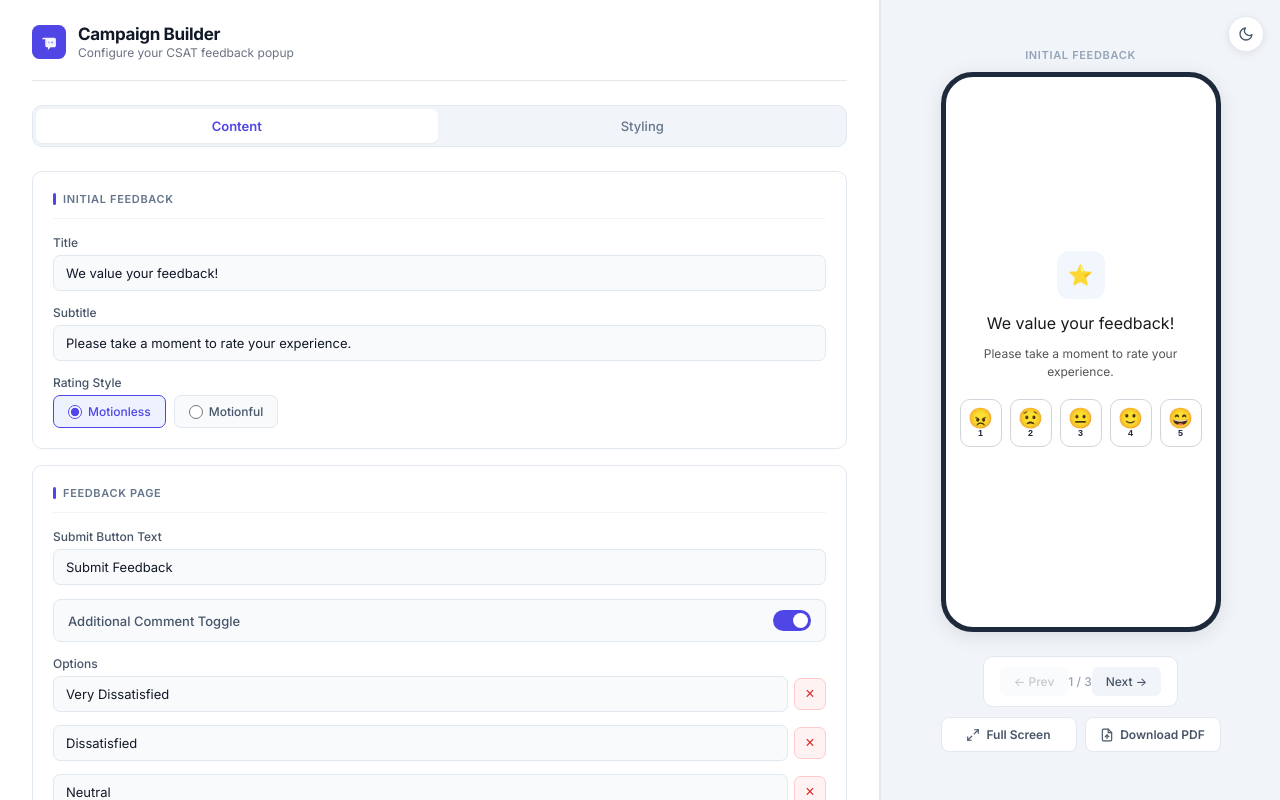
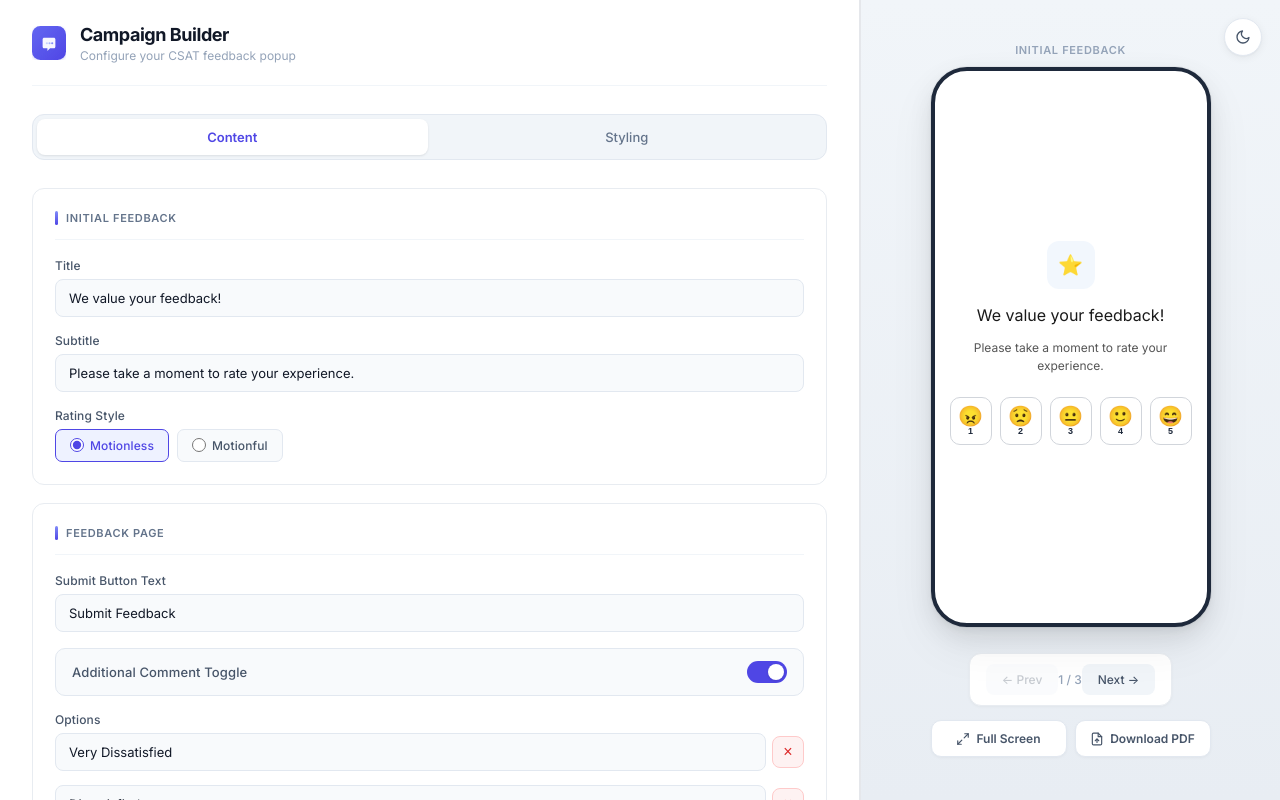
Before and after one commit to jprem97/Campaign_Builder_97, a React (Vite) app: page /builder in a window 1280 px wide. Built offline with nearby package versions, Linux system fonts and the light colour scheme.

Commit message:
style: upgrade logo, favicon, and polish entire UI for professional look

```diff
--- a/src/App.css
+++ b/src/App.css
@@ -39,7 +39,7 @@ body {
 }
 
 .left-panel::-webkit-scrollbar {
-  width: 4px;
+  width: 5px;
 }
 
 .left-panel::-webkit-scrollbar-track {
@@ -48,19 +48,23 @@ body {
 
 .left-panel::-webkit-scrollbar-thumb {
   background: #d1d5db;
-  border-radius: 2px;
+  border-radius: 10px;
+}
+
+.left-panel::-webkit-scrollbar-thumb:hover {
+  background: #b0b8c4;
 }
 
 .right-panel {
-  width: 400px;
-  min-width: 400px;
+  width: 420px;
+  min-width: 420px;
   display: flex;
   flex-direction: column;
   align-items: center;
   justify-content: center;
-  padding: 28px;
+  padding: 32px;
   overflow-y: auto;
-  background: #f1f5f9;
+  background: linear-gradient(180deg, #f1f5f9 0%, #e8edf3 100%);
   border-left: 1px solid #e5e7eb;
 }
 
@@ -69,21 +73,22 @@ body {
 .app-header {
   display: flex;
   align-items: center;
-  gap: 12px;
-  margin-bottom: 24px;
-  padding-bottom: 20px;
-  border-bottom: 1px solid #e5e7eb;
+  gap: 14px;
+  margin-bottom: 28px;
+  padding-bottom: 22px;
+  border-bottom: 1px solid #f1f5f9;
 }
 
 .header-brand {
   display: flex;
   align-items: center;
   cursor: pointer;
-  transition: opacity 0.15s ease;
+  transition: transform 0.15s ease, opacity 0.15s ease;
 }
 
 .header-brand:hover {
-  opacity: 0.75;
+  opacity: 0.8;
+  transform: scale(1.03);
 }
 
 .title-group {
@@ -92,17 +97,18 @@ body {
 }
 
 .title-group h1 {
-  font-size: 17px;
+  font-size: 18px;
   font-weight: 700;
   color: #111827;
-  letter-spacing: -0.02em;
+  letter-spacing: -0.025em;
   line-height: 1.2;
 }
 
 .title-group p {
   font-size: 12px;
-  color: #6b7280;
-  margin-top: 1px;
+  color: #94a3b8;
+  margin-top: 2px;
+  font-weight: 400;
 }
 
 /* ── Tabs ───────────────────────────────────────── */
@@ -110,10 +116,10 @@ body {
 .tabs {
   display: flex;
   gap: 4px;
-  margin-bottom: 24px;
-  padding: 3px;
+  margin-bottom: 28px;
+  padding: 4px;
   background: #f1f5f9;
-  border-radius: 10px;
+  border-radius: 12px;
   border: 1px solid #e2e8f0;
 }
 
@@ -123,39 +129,39 @@ body {
   align-items: center;
   justify-content: center;
   gap: 6px;
-  padding: 9px 16px;
+  padding: 10px 16px;
   font-size: 13px;
   font-weight: 500;
   color: #64748b;
   background: transparent;
   border: none;
-  border-radius: 7px;
+  border-radius: 8px;
   cursor: pointer;
-  transition: all 0.15s ease;
+  transition: all 0.2s ease;
   font-family: inherit;
 }
 
 .tabs button:hover {
   color: #475569;
-  background: rgba(255, 255, 255, 0.7);
+  background: rgba(255, 255, 255, 0.6);
 }
 
 .tabs button.active {
   color: #4f46e5;
   background: #ffffff;
   font-weight: 600;
-  box-shadow: 0 1px 2px rgba(0, 0, 0, 0.05);
+  box-shadow: 0 1px 3px rgba(0, 0, 0, 0.06), 0 1px 2px rgba(0, 0, 0, 0.04);
 }
 
 /* ── Section Cards ──────────────────────────────── */
 
 .section {
   background: #ffffff;
-  border: 1px solid #e2e8f0;
-  border-radius: 10px;
-  padding: 20px;
-  margin-bottom: 16px;
-  transition: border-color 0.15s ease;
+  border: 1px solid #e8ecf1;
+  border-radius: 12px;
+  padding: 22px;
+  margin-bottom: 18px;
+  transition: border-color 0.2s ease, box-shadow 0.2s ease;
 }
 
 .section:last-child {
@@ -163,7 +169,8 @@ body {
 }
 
 .section:hover {
-  border-color: #cbd5e1;
+  border-color: #d5dbe4;
+  box-shadow: 0 2px 8px rgba(0, 0, 0, 0.03);
 }
 
 .section h3 {
@@ -172,19 +179,19 @@ body {
   color: #64748b;
   text-transform: uppercase;
   letter-spacing: 0.06em;
-  margin-bottom: 16px;
-  padding-bottom: 12px;
+  margin-bottom: 18px;
+  padding-bottom: 14px;
   border-bottom: 1px solid #f1f5f9;
   display: flex;
   align-items: center;
-  gap: 7px;
+  gap: 8px;
 }
 
 .section h3::before {
   content: '';
   width: 3px;
-  height: 12px;
-  background: #4f46e5;
+  height: 14px;
+  background: linear-gradient(180deg, #818cf8, #4f46e5);
   border-radius: 2px;
   flex-shrink: 0;
 }
@@ -194,8 +201,8 @@ body {
 .form-group {
   display: flex;
   flex-direction: column;
-  gap: 5px;
-  margin-bottom: 14px;
+  gap: 6px;
+  margin-bottom: 16px;
 }
 
 .form-group:last-child {
@@ -206,28 +213,29 @@ body {
   font-size: 12px;
   font-weight: 500;
   color: #475569;
+  letter-spacing: 0.01em;
 }
 
 .form-group input[type="text"],
 .form-group input[type="number"],
 .form-group textarea {
   width: 100%;
-  padding: 9px 12px;
+  padding: 10px 13px;
   font-size: 13px;
   font-family: inherit;
   color: #111827;
   background: #f8fafc;
   border: 1px solid #e2e8f0;
-  border-radius: 7px;
+  border-radius: 8px;
   outline: none;
-  transition: border-color 0.15s ease, box-shadow 0.15s ease;
+  transition: border-color 0.2s ease, box-shadow 0.2s ease, background 0.2s ease;
 }
 
 .form-group input[type="text"]:focus,
 .form-group input[type="number"]:focus,
 .form-group textarea:focus {
-  border-color: #4f46e5;
-  box-shadow: 0 0 0 3px rgba(79, 70, 229, 0.06);
+  border-color: #818cf8;
+  box-shadow: 0 0 0 3px rgba(129, 140, 248, 0.1);
   background: #ffffff;
 }
 
@@ -247,15 +255,16 @@ body {
   flex-direction: row;
   align-items: center;
   justify-content: space-between;
-  padding: 10px 14px;
+  padding: 12px 16px;
   background: #f8fafc;
   border: 1px solid #e2e8f0;
-  border-radius: 8px;
-  transition: background 0.15s ease;
+  border-radius: 10px;
+  transition: background 0.2s ease, border-color 0.2s ease;
 }
 
 .form-group.toggle:hover {
   background: #f1f5f9;
+  border-color: #d5dbe4;
 }
 
 .form-group.toggle label {
@@ -264,15 +273,15 @@ body {
 }
 
 .form-group.toggle input[type="checkbox"] {
-  width: 38px;
-  height: 21px;
+  width: 40px;
+  height: 22px;
   appearance: none;
   -webkit-appearance: none;
   background: #cbd5e1;
-  border-radius: 11px;
+  border-radius: 12px;
   cursor: pointer;
   position: relative;
-  transition: background 0.2s ease;
+  transition: background 0.25s ease;
   flex-shrink: 0;
 }
 
@@ -281,12 +290,12 @@ body {
   position: absolute;
   top: 3px;
   left: 3px;
-  width: 15px;
-  height: 15px;
+  width: 16px;
+  height: 16px;
   background: #ffffff;
   border-radius: 50%;
-  transition: transform 0.2s ease;
-  box-shadow: 0 1px 2px rgba(0, 0, 0, 0.1);
+  transition: transform 0.25s ease;
+  box-shadow: 0 1px 3px rgba(0, 0, 0, 0.12);
 }
 
 .form-group.toggle input[type="checkbox"]:checked {
@@ -294,20 +303,25 @@ body {
 }
 
 .form-group.toggle input[type="checkbox"]:checked::before {
-  transform: translateX(17px);
+  transform: translateX(18px);
 }
 
 /* ── Color Picker ───────────────────────────────── */
 
 .form-group input[type="color"] {
-  width: 36px;
-  height: 36px;
+  width: 38px;
+  height: 38px;
   padding: 3px;
-  border: 1px solid #e2e8f0;
-  border-radius: 7px;
+  border: 1.5px solid #e2e8f0;
+  border-radius: 8px;
   cursor: pointer;
   background: none;
   flex-shrink: 0;
+  transition: border-color 0.2s ease;
+}
+
+.form-group input[type="color"]:hover {
+  border-color: #cbd5e1;
 }
 
 .form-group input[type="color"]::-webkit-color-swatch-wrapper {
@@ -316,34 +330,34 @@ body {
 
 .form-group input[type="color"]::-webkit-color-swatch {
   border: none;
-  border-radius: 4px;
+  border-radius: 5px;
 }
 
 /* ── File Upload ────────────────────────────────── */
 
 .form-group input[type="file"] {
   width: 100%;
-  padding: 10px 12px;
+  padding: 10px 13px;
   font-size: 12px;
   font-family: inherit;
   color: #64748b;
   background: #f8fafc;
-  border: 1px dashed #cbd5e1;
+  border: 1.5px dashed #d1d5db;
   border-radius: 8px;
   cursor: pointer;
   outline: none;
-  transition: border-color 0.15s ease, background 0.15s ease;
+  transition: border-color 0.2s ease, background 0.2s ease;
 }
 
 .form-group input[type="file"]:hover {
-  border-color: #4f46e5;
+  border-color: #818cf8;
   background: #eef2ff;
 }
 
 .form-group input[type="file"]:focus {
-  border-color: #4f46e5;
+  border-color: #818cf8;
   border-style: solid;
-  box-shadow: 0 0 0 3px rgba(79, 70, 229, 0.06);
+  box-shadow: 0 0 0 3px rgba(129, 140, 248, 0.08);
 }
 
 /* ── Color Inputs ───────────────────────────────── */
@@ -356,7 +370,7 @@ body {
 
 .color-inputs input[type="text"] {
   width: 96px;
-  padding: 6px 10px;
+  padding: 7px 10px;
   font-size: 12px;
   font-family: 'SF Mono', 'Fira Code', monospace;
 }
@@ -380,20 +394,21 @@ body {
   display: inline-flex;
   align-items: center;
   gap: 5px;
-  padding: 8px 14px;
+  padding: 9px 16px;
   font-size: 12px;
   font-weight: 500;
   font-family: inherit;
   color: #4f46e5;
   background: #eef2ff;
   border: 1px solid #c7d2fe;
-  border-radius: 7px;
+  border-radius: 8px;
   cursor: pointer;
-  transition: background 0.15s ease;
+  transition: all 0.2s ease;
 }
 
 .add-btn:hover {
   background: #e0e7ff;
+  border-color: #a5b4fc;
 }
 
 .delete-btn {
@@ -407,14 +422,15 @@ body {
   color: #dc2626;
   background: #fef2f2;
   border: 1px solid #fecaca;
-  border-radius: 7px;
+  border-radius: 8px;
   cursor: pointer;
   flex-shrink: 0;
-  transition: background 0.15s ease;
+  transition: all 0.2s ease;
 }
 
 .delete-btn:hover {
   background: #fee2e2;
+  border-color: #f87171;
 }
 
 /* ── Styling Tab ────────────────────────────────── */
@@ -427,11 +443,11 @@ body {
 
 .theme-toggle {
   position: fixed;
-  top: 16px;
-  right: 16px;
+  top: 18px;
+  right: 18px;
   z-index: 100;
-  width: 36px;
-  height: 36px;
+  width: 38px;
+  height: 38px;
   display: flex;
   align-items: center;
   justify-content: center;
@@ -441,14 +457,16 @@ body {
   background: #ffffff;
   color: #475569;
   cursor: pointer;
-  transition: background 0.15s ease, border-color 0.15s ease, color 0.15s ease;
-  box-shadow: 0 2px 8px rgba(0, 0, 0, 0.08);
+  transition: all 0.2s ease;
+  box-shadow: 0 2px 8px rgba(0, 0, 0, 0.06), 0 1px 2px rgba(0, 0, 0, 0.04);
 }
 
 .theme-toggle:hover {
   background: #f1f5f9;
   border-color: #cbd5e1;
   color: #1e293b;
+  box-shadow: 0 4px 12px rgba(0, 0, 0, 0.08);
+  transform: scale(1.05);
 }
 
 /* ── Dark Mode ──────────────────────────────────── */
@@ -501,6 +519,7 @@ body {
 
 .dark .section:hover {
   border-color: #475569;
+  box-shadow: 0 2px 8px rgba(0, 0, 0, 0.1);
 }
 
 .dark .section h3 {
@@ -540,6 +559,7 @@ body {
 
 .dark .form-group.toggle:hover {
   background: #1e293b;
+  border-color: #475569;
 }
 
 .dark .form-group.toggle label {
@@ -604,7 +624,7 @@ body {
 }
 
 .dark .right-panel {
-  background: #0f172a;
+  background: linear-gradient(180deg, #0f172a 0%, #131c2e 100%);
   border-left-color: #334155;
 }
 
@@ -641,7 +661,7 @@ body {
     width: 100%;
     min-width: 0;
     border-left: none;
-    padding: 24px 16px;
+    padding: 28px 16px;
     min-height: auto;
   }
 }
@@ -652,23 +672,24 @@ body {
   }
 
   .right-panel {
-    padding: 20px 12px;
+    padding: 24px 12px;
   }
 
   .app-header {
-    margin-bottom: 16px;
-    padding-bottom: 14px;
+    margin-bottom: 18px;
+    padding-bottom: 16px;
   }
 
   .title-group h1 {
-    font-size: 15px;
+    font-size: 16px;
   }
 
   .tabs {
-    margin-bottom: 16px;
+    margin-bottom: 18px;
   }
 
   .section {
-    padding: 16px;
+    padding: 18px;
+    border-radius: 10px;
   }
 }
--- a/src/components/Logo.jsx
+++ b/src/components/Logo.jsx
@@ -8,15 +8,24 @@ export default function Logo({ size = 32 }) {
       xmlns="http://www.w3.org/2000/svg"
       style={{ flexShrink: 0 }}
     >
-      <rect width="32" height="32" rx="7" fill="#4f46e5" />
+      <defs>
+        <linearGradient id="logoGrad" x1="0" y1="0" x2="32" y2="32" gradientUnits="userSpaceOnUse">
+          <stop offset="0%" stopColor="#6366f1" />
+          <stop offset="100%" stopColor="#4f46e5" />
+        </linearGradient>
+        <filter id="logoShadow" x="-2" y="-1" width="36" height="36">
+          <feDropShadow dx="0" dy="1" stdDeviation="1.5" floodColor="#4f46e5" floodOpacity="0.25" />
+        </filter>
+      </defs>
+      <rect width="32" height="32" rx="8" fill="url(#logoGrad)" filter="url(#logoShadow)" />
       <path
-        d="M9.5 13.5c0-.8.7-1.5 1.5-1.5h10c.8 0 1.5.7 1.5 1.5v6c0 .8-.7 1.5-1.5 1.5h-3.5l-2.5 2.5v-2.5h-1c-.8 0-1.5-.7-1.5-1.5v-6z"
+        d="M10 12.5C10 11.67 10.67 11 11.5 11H20.5C21.33 11 22 11.67 22 12.5V19.5C22 20.33 21.33 21 20.5 21H17L14.5 23.5V21H11.5C10.67 21 10 20.33 10 19.5V12.5Z"
         fill="white"
         fillOpacity="0.95"
       />
-      <circle cx="13" cy="16.5" r="0.9" fill="#c7d2fe" />
-      <circle cx="16" cy="16.5" r="0.9" fill="#a5b4fc" />
-      <circle cx="19" cy="16.5" r="0.9" fill="#818cf8" />
+      <circle cx="14" cy="16.25" r="1" fill="#c7d2fe" />
+      <circle cx="16.5" cy="16.25" r="1" fill="#a5b4fc" />
+      <circle cx="19" cy="16.25" r="1" fill="#818cf8" />
     </svg>
   );
 }
--- a/src/styles/MobilePreview.css
+++ b/src/styles/MobilePreview.css
@@ -3,14 +3,19 @@
 .phone {
   width: 280px;
   height: 560px;
-  border-radius: 32px;
-  border: 5px solid #1e293b;
+  border-radius: 36px;
+  border: 4px solid #1e293b;
   overflow: hidden;
   display: flex;
   flex-direction: column;
-  box-shadow: 0 4px 20px rgba(0, 0, 0, 0.1);
+  box-shadow:
+    0 0 0 1px rgba(0, 0, 0, 0.05),
+    0 4px 6px rgba(0, 0, 0, 0.04),
+    0 10px 24px rgba(0, 0, 0, 0.08),
+    0 20px 48px rgba(0, 0, 0, 0.06);
   position: relative;
   background-color: #ffffff;
+  transition: box-shadow 0.3s ease;
 }
 
 /* ── Phone Screen ────────────────────────────────── */
@@ -36,7 +41,7 @@
   align-items: center;
   justify-content: center;
   padding: 32px 22px;
-  gap: 12px;
+  gap: 14px;
   text-align: center;
 }
 
@@ -47,26 +52,27 @@
   gap: 8px;
   justify-content: center;
   align-items: center;
-  padding: 6px 0;
+  padding: 8px 0;
 }
 
 /* ── Preview Buttons ─────────────────────────────── */
 
 .preview-btn {
   width: 100%;
-  height: 42px;
+  height: 44px;
   border: none;
-  border-radius: 8px;
+  border-radius: 10px;
   font-size: 13px;
   font-weight: 600;
   font-family: inherit;
   cursor: pointer;
-  transition: opacity 0.15s ease;
+  transition: opacity 0.2s ease, transform 0.15s ease;
   margin-top: auto;
 }
 
 .preview-btn:hover {
   opacity: 0.9;
+  transform: translateY(-1px);
 }
 
 /* ── Navigation ──────────────────────────────────── */
@@ -76,27 +82,29 @@
   align-items: center;
   justify-content: space-between;
   padding: 10px 16px;
-  margin-top: 14px;
+  margin-top: 16px;
   background: #ffffff;
-  border-radius: 10px;
-  border: 1px solid #e2e8f0;
+  border-radius: 12px;
+  border: 1px solid #e8ecf1;
+  box-shadow: 0 1px 3px rgba(0, 0, 0, 0.04);
 }
 
 .preview-nav button {
-  padding: 7px 14px;
+  padding: 8px 16px;
   font-size: 12px;
   font-weight: 500;
   font-family: inherit;
   border: none;
-  border-radius: 6px;
+  border-radius: 8px;
   background: #f1f5f9;
   color: #475569;
   cursor: pointer;
-  transition: background 0.15s ease;
+  transition: all 0.2s ease;
 }
 
 .preview-nav button:hover:not(:disabled) {
   background: #e2e8f0;
+  color: #334155;
 }
 
 .preview-nav button:disabled {
@@ -139,8 +147,8 @@
   .phone {
     width: 240px;
     height: 480px;
-    border-radius: 26px;
-    border-width: 4px;
+    border-radius: 30px;
+    border-width: 3px;
   }
 
   .thankyou-media {
@@ -152,7 +160,7 @@
   .phone {
     width: 220px;
     height: 440px;
-    border-radius: 22px;
+    border-radius: 26px;
     border-width: 3px;
   }
 
@@ -168,9 +176,19 @@
 
 /* ── Dark Mode ──────────────────────────────────── */
 
+.dark .phone {
+  border-color: #0f172a;
+  box-shadow:
+    0 0 0 1px rgba(255, 255, 255, 0.05),
+    0 4px 6px rgba(0, 0, 0, 0.15),
+    0 10px 24px rgba(0, 0, 0, 0.2),
+    0 20px 48px rgba(0, 0, 0, 0.15);
+}
+
 .dark .preview-nav {
   background: #1e293b;
   border-color: #334155;
+  box-shadow: 0 1px 3px rgba(0, 0, 0, 0.15);
 }
 
 .dark .preview-nav button {
@@ -180,6 +198,7 @@
 
 .dark .preview-nav button:hover:not(:disabled) {
   background: #475569;
+  color: #f1f5f9;
 }
 
 .dark .preview-nav span {
@@ -207,6 +226,7 @@
   display: flex;
   gap: 8px;
   width: 100%;
+  margin-top: 4px;
 }
 
 .fullscreen-btn {
@@ -215,21 +235,23 @@
   align-items: center;
   justify-content: center;
   gap: 6px;
-  padding: 9px 0;
+  padding: 10px 0;
   font-size: 12px;
   font-weight: 600;
   font-family: inherit;
   border: 1px solid #e2e8f0;
-  border-radius: 8px;
+  border-radius: 10px;
   background: #ffffff;
   color: #475569;
   cursor: pointer;
-  transition: background 0.15s ease, border-color 0.15s ease;
+  transition: all 0.2s ease;
+  box-shadow: 0 1px 3px rgba(0, 0, 0, 0.04);
 }
 
 .fullscreen-btn:hover:not(:disabled) {
   background: #f8fafc;
   border-color: #cbd5e1;
+  box-shadow: 0 2px 6px rgba(0, 0, 0, 0.06);
 }
 
 .fullscreen-btn:disabled {
@@ -243,12 +265,12 @@
   position: fixed;
   inset: 0;
   z-index: 1000;
-  background: rgba(15, 23, 42, 0.85);
-  backdrop-filter: blur(6px);
+  background: rgba(15, 23, 42, 0.88);
+  backdrop-filter: blur(8px);
   display: flex;
   align-items: center;
   justify-content: center;
-  animation: fadeIn 0.2s ease;
+  animation: fadeIn 0.25s ease;
 }
 
 @keyframes fadeIn {
@@ -260,10 +282,10 @@
   display: flex;
   flex-direction: column;
   align-items: center;
-  gap: 16px;
+  gap: 18px;
   width: 100%;
   max-width: 420px;
-  padding: 20px;
+  padding: 24px;
 }
 
 /* ── Fullscreen Header ────────────────────────────── */
@@ -286,7 +308,7 @@
 
 .fullscreen-counter {
   font-size: 12px;
-  color: rgba(255, 255, 255, 0.5);
+  color: rgba(255, 255, 255, 0.45);
   font-weight: 500;
 }
 
@@ -298,21 +320,22 @@
 }
 
 .fullscreen-pdf-btn {
-  padding: 7px 14px;
+  padding: 8px 16px;
   font-size: 12px;
   font-weight: 600;
   font-family: inherit;
   border: none;
-  border-radius: 6px;
+  border-radius: 8px;
   background: #3b82f6;
   color: #ffffff;
   cursor: pointer;
-  transition: background 0.15s ease;
+  transition: all 0.2s ease;
   white-space: nowrap;
 }
 
 .fullscreen-pdf-btn:hover:not(:disabled) {
   background: #2563eb;
+  box-shadow: 0 2px 8px rgba(59, 130, 246, 0.3);
 }
 
 .fullscreen-pdf-btn:disabled {
@@ -321,22 +344,22 @@
 }
 
 .fullscreen-close-btn {
-  width: 32px;
-  height: 32px;
+  width: 34px;
+  height: 34px;
   display: flex;
   align-items: center;
   justify-content: center;
   border: none;
   border-radius: 8px;
-  background: rgba(255, 255, 255, 0.1);
+  background: rgba(255, 255, 255, 0.08);
   color: #ffffff;
   font-size: 16px;
   cursor: pointer;
-  transition: background 0.15s ease;
+  transition: all 0.2s ease;
 }
 
 .fullscreen-close-btn:hover {
-  background: rgba(255, 255, 255, 0.2);
+  background: rgba(255, 255, 255, 0.16);
 }
 
 /* ── Fullscreen Preview Area ──────────────────────── */
@@ -344,18 +367,21 @@
 .fullscreen-preview-area {
   display: flex;
   align-items: center;
-  gap: 20px;
+  gap: 24px;
 }
 
 .fullscreen-phone {
   width: 280px;
   height: 560px;
-  border-radius: 32px;
-  border: 5px solid #1e293b;
+  border-radius: 36px;
+  border: 4px solid #1e293b;
   overflow: hidden;
   display: flex;
   flex-direction: column;
-  box-shadow: 0 8px 40px rgba(0, 0, 0, 0.3);
+  box-shadow:
+    0 0 0 1px rgba(255, 255, 255, 0.05),
+    0 8px 16px rgba(0, 0, 0, 0.15),
+    0 16px 48px rgba(0, 0, 0, 0.25);
   background-color: #ffffff;
   flex-shrink: 0;
 }
@@ -375,28 +401,30 @@
 /* ── Fullscreen Navigation Arrows ─────────────────── */
 
 .fullscreen-nav-btn {
-  width: 40px;
-  height: 40px;
+  width: 42px;
+  height: 42px;
   display: flex;
   align-items: center;
   justify-content: center;
   border: none;
   border-radius: 50%;
-  background: rgba(255, 255, 255, 0.12);
+  background: rgba(255, 255, 255, 0.1);
   color: #ffffff;
   font-size: 22px;
   font-weight: 300;
   cursor: pointer;
-  transition: background 0.15s ease;
+  transition: all 0.2s ease;
   flex-shrink: 0;
+  backdrop-filter: blur(4px);
 }
 
 .fullscreen-nav-btn:hover:not(:disabled) {
-  background: rgba(255, 255, 255, 0.22);
+  background: rgba(255, 255, 255, 0.2);
+  transform: scale(1.08);
 }
 
 .fullscreen-nav-btn:disabled {
-  opacity: 0.2;
+  opacity: 0.15;
   cursor: not-allowed;
 }
 
@@ -412,24 +440,24 @@
 
 @media (max-width: 480px) {
   .fullscreen-container {
-    padding: 12px;
-    gap: 12px;
+    padding: 14px;
+    gap: 14px;
   }
 
   .fullscreen-phone {
     width: 240px;
     height: 480px;
-    border-radius: 26px;
-    border-width: 4px;
+    border-radius: 30px;
+    border-width: 3px;
   }
 
   .fullscreen-nav-btn {
-    width: 34px;
-    height: 34px;
+    width: 36px;
+    height: 36px;
     font-size: 18px;
   }
 
   .fullscreen-preview-area {
-    gap: 12px;
+    gap: 14px;
   }
 }
```
Also changed, not shown: src/styles/Home.css (+64 -89 lines), public/favicon.svg.
